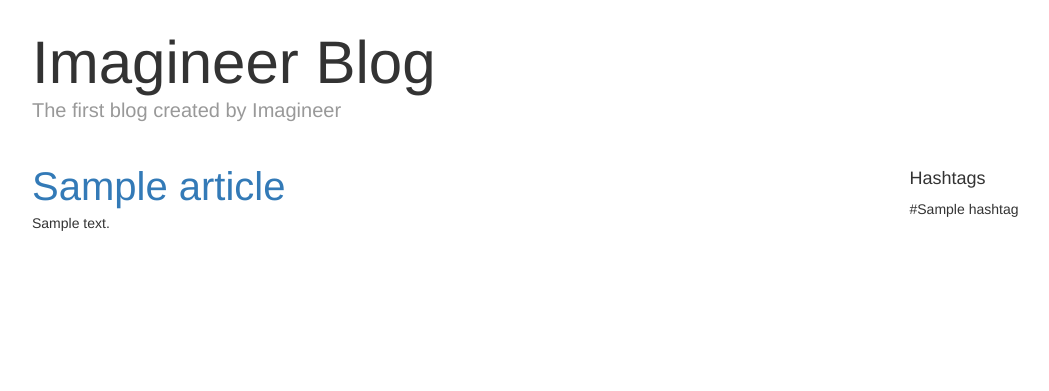
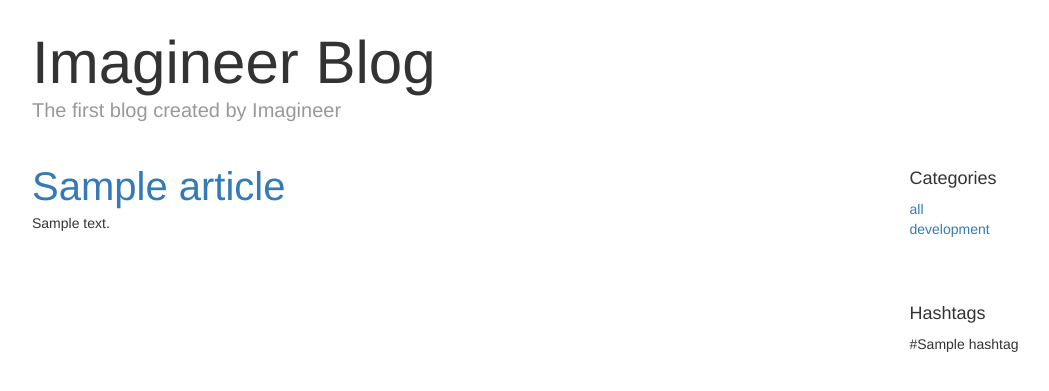
Before and after one commit to hyunyoungkim651/blog-for-office-worker, a Django app: page / in a window 1280 px wide. Shown: the part 40-431 px from the top of the page, without its empty margins (38-1087 px from the left). Run offline with Django 3.2, Linux system fonts and the light colour scheme; tables that the repository leaves empty hold one stand-in row (values such as "Sample post"); some libraries are stand-ins or nearby versions.

Commit message:
2020-09-17

```diff
--- a/feed/views.py
+++ b/feed/views.py
@@ -2,11 +2,37 @@ from django.shortcuts import render
 from .models import Article, Comment, HashTag
 # Create your views here.
 def index(request):
-    article_list = Article.objects.all()
+
+    # GET & POST 방식
+    category = request.GET.get("category")
+
+
+    if not category:
+        article_list = Article.objects.all()
+    else:
+        article_list = Article.objects.filter(category = category)
+
     hashtag_list = HashTag.objects.all()
+
+    # category_list = set([])
+    # for article in article_list:
+    #     category_list.add(article.get_category_display())
+    # print(category_list)
+
+    # category_list = set([
+    #     article.get_category_display()
+    #     for article in article_list
+    # ])
+
+    category_list = set([
+        (article.category, article.get_category_display())
+        for article in article_list
+    ])
+
     ctx = {
         "article_list" : article_list,
-        "hashtag_list" : hashtag_list
+        "hashtag_list" : hashtag_list,
+        "category_list" : category_list,
     }
     return render(request, "index.html", ctx)
 
--- a/templates/index.html
+++ b/templates/index.html
@@ -21,6 +21,16 @@
     </div>
     <div class="col-sm-3 col-sm-offset-1 blog-sidebar">
       <div class="sidebar-module">
+        <h4>Categories</h4>
+        <ol class="list-unstyled">
+          <li><a href="/">all</a></li>
+
+          {% for alias, category in category_list %}
+            <li><a href="/?category={{ alias }}">{{ category }}</a></li>
+          {% endfor %}
+        </ol>
+      </div>
+      <div class="sidebar-module">
         <h4>Hashtags</h4>
         <ol class="list-unstyled">
           {% for hashtag in hashtag_list %}
```
